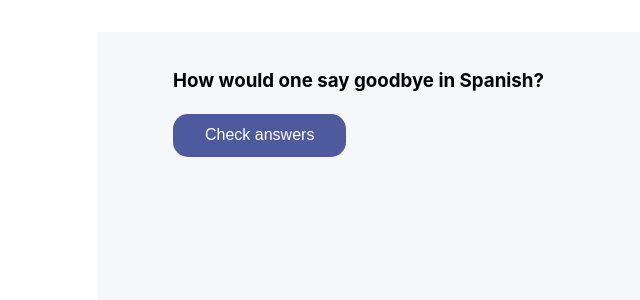
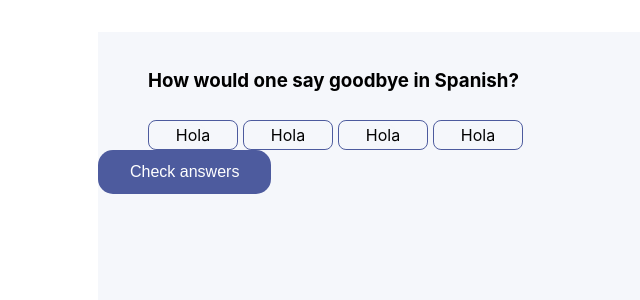
Before and after one commit to alialaba/quizzical, a React (Vite) app: page / in a window 1280 px wide. Both pictures are taken after a click on the button "Start Quiz". Shown: the top 300 px of the page, without its empty margins (267-907 px from the left). Built offline with nearby package versions, Linux system fonts and the light colour scheme.

Commit message:
style input radio like a button

```diff
--- a/src/App.jsx
+++ b/src/App.jsx
@@ -15,7 +15,7 @@ function App() {
 
   return (
     <main>
-      {!startQuiz ?  <StartScreen isQuizOn={handleStartQuiz}/> : <QuestionsScreen/>}
+      {!startQuiz ?  <StartScreen startQuiz={handleStartQuiz}/> : <QuestionsScreen/>}
       {/*
        */}
     </main>
--- /dev/null
+++ b/src/components/Option.jsx
@@ -0,0 +1,12 @@
+import React from "react";
+
+export default function Option(){
+    return(
+        <ul className="radio__button">
+        <li>
+         <input type="radio" id="a25" name="option" />
+         <label htmlFor="a25">Hola</label>
+        </li>
+    </ul>
+    )
+}
--- /dev/null
+++ b/src/components/Question.jsx
@@ -0,0 +1,19 @@
+import React from "react";
+import Option from "./Option";
+
+export default function Question(){
+    return(
+
+        <div className="card__question">
+        <h3 className="card__text">How would one say goodbye in Spanish?</h3>
+        <div>
+            <Option/>
+            <Option/>
+            <Option/>
+            <Option/>
+        </div>
+        </div>
+
+
+    );
+}
--- a/src/components/QuestionsScreen.jsx
+++ b/src/components/QuestionsScreen.jsx
@@ -1,14 +1,15 @@
 import React from "react";
 import Button from "./Button";
+import Question from "./Question";
+
 
 export default function QuestionsScreen(){
     return(
         <div className="card">
         <div className="card__questions">
-        <h3 className="card__question">How would one say goodbye in Spanish?</h3>
-        {/* <p className="card__text">some decription here</p> */}
+        <Question/>
+        </div>
         <Button text="Check answers"/>
-        </div>
     </div>
     );
 }
--- a/src/components/StartScreen.jsx
+++ b/src/components/StartScreen.jsx
@@ -1,14 +1,14 @@
 import React from "react";
 import Button from "./Button";
 
-export default function StartScreen({isQuizOn}){
+export default function StartScreen({startQuiz}){
     return(
         <div className="card">
             <div className="blob-up"></div>
             <div className="card__content">
             <h2 className="card__title">Quizzical</h2>
             <p className="card__text">some decription here</p>
-            <Button text="Start Quiz" onClick={isQuizOn}/>
+            <Button text="Start Quiz" onClick={startQuiz}/>
             </div>
         </div>
     );
--- a/src/index.css
+++ b/src/index.css
@@ -18,6 +18,18 @@ h1 {
   font-size: 3.2em;
   line-height: 1.1;
 }
+.btn{
+  border: none;
+  border-radius: 15px;
+  background: #4D5B9E;
+  color: #fff;
+  padding: .8rem 2rem;
+  font-weight: 500;
+  text-align: center;
+  font-size: 1rem;
+  cursor: pointer;
+
+  }
 .card{
   background-color: #F5F7FB;
   width:min(550px, 90%);
@@ -50,21 +62,60 @@ h1 {
   font-size: 31.25px;
   font-weight: 700;
 }
-.btn{
-border: none;
-border-radius: 15px;
-background: #4D5B9E;
-color: #fff;
-padding: .8rem 2rem;
-font-weight: 500;
-text-align: center;
-font-size: 1rem;
-cursor: pointer;
 
-}
 
 .card__questions{
-  width: min(400px, 90%);
+  width: min(450px, 90%);
   margin: 0 auto;
   padding: 1em 0;
 }
+
+
+
+/*Start style input radios like btn */
+.radio__button {
+  list-style-type: none;
+  margin: 25px 0 0 0;
+  padding: 0;
+}
+
+.radio__button li {
+  float: left;
+  margin: 0 5px 0 0;
+  width: 90px;
+  height: 30.65px;
+  position: relative;
+}
+
+.radio__button li label,
+.radio__button li input {
+  display: block;
+  position: absolute;
+  top: 0;
+  left: 0;
+  right: 0;
+  bottom: 0;
+}
+
+.radio__button input[type="radio"] {
+
+  opacity: 0.01;
+  z-index: 100;
+}
+
+.radio__button input[type="radio"]:checked+label,
+.Checked+label {
+  border-radius: 7.942px;
+background: #D6DBF5;
+}
+
+.radio__button label {
+  cursor: pointer;
+  z-index: 90;
+  line-height: 1.8em;
+  text-align: center;
+  border: 0.794px solid #4D5B9E;
+  border-radius: 7.942px;
+
+}
+/* End style input radios like btn */
```
